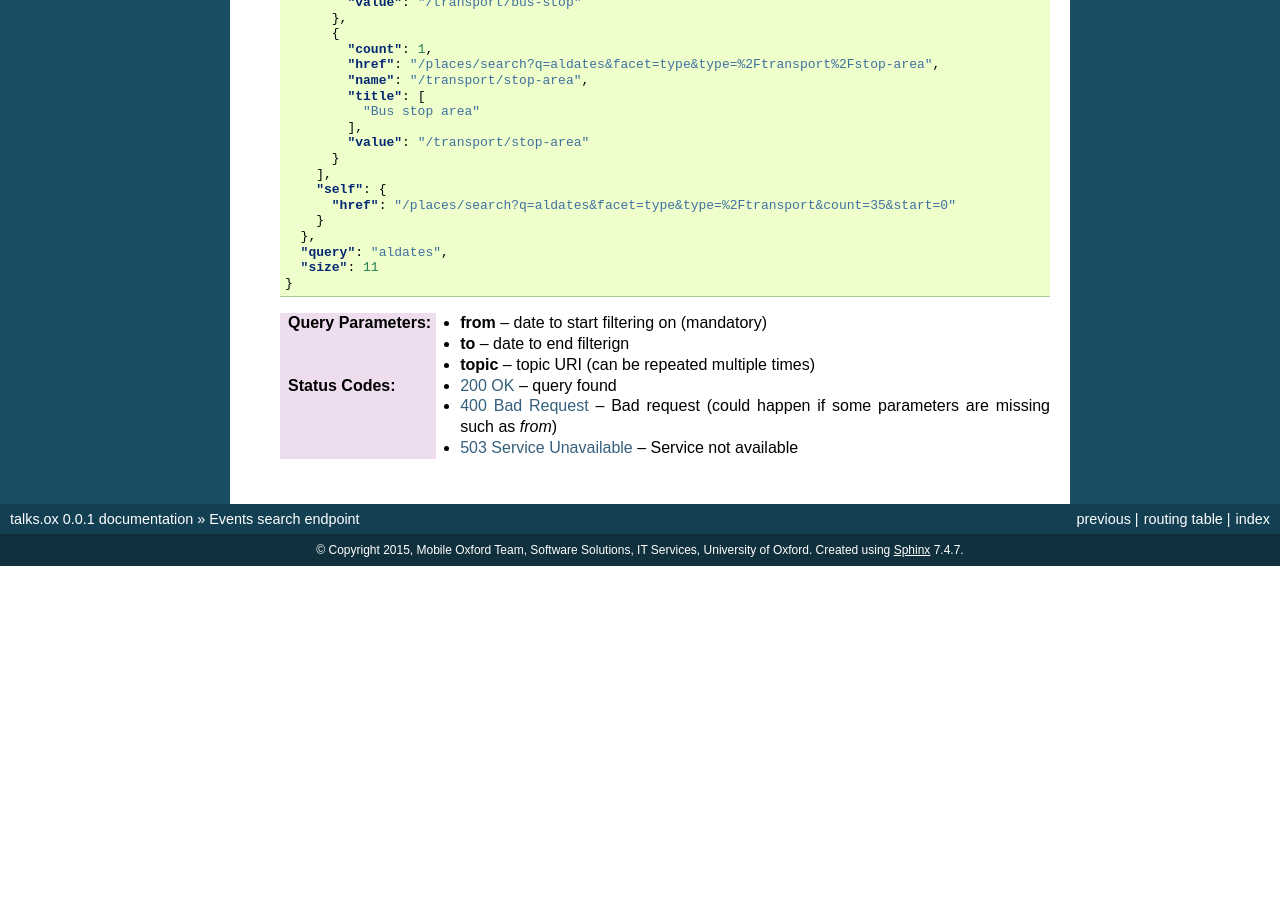
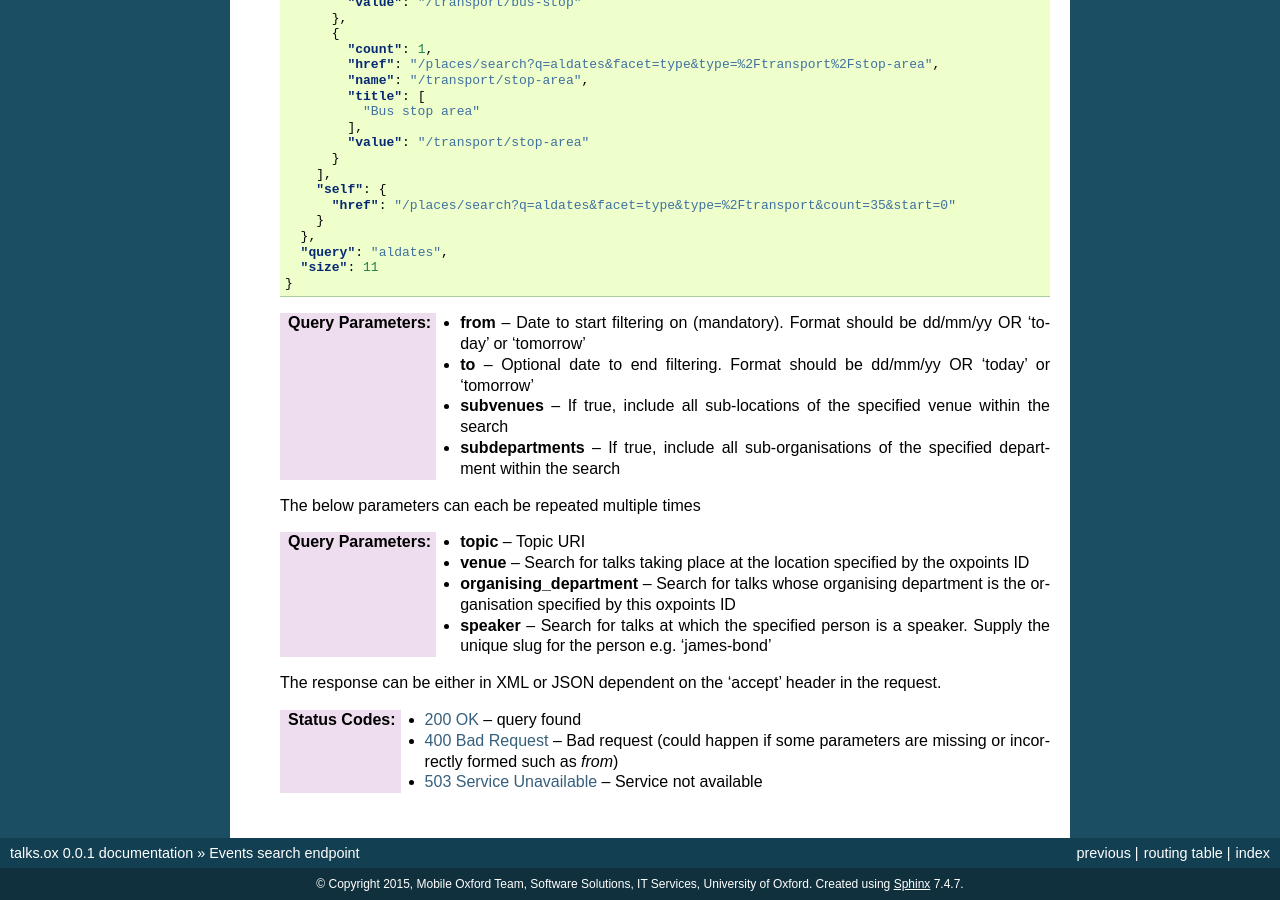
Before and after one commit to ox-it/talks.ox, a Sphinx documentation site: the page built from docs/source/http_api/endpoints/events_search.rst, in a window 1280 px wide and 900 px high, scrolled down 2256 px. Built offline with Sphinx 7.4.7, drawn with Linux system fonts in a browser that asks for light colours; before the commit the page ends 2822 px from its top, so only the background shows below that; some of the changed text lies outside the part shown.

Commit message:
Move API query documentation from comment to docs

```diff
--- a/docs/source/http_api/endpoints/events_search.rst
+++ b/docs/source/http_api/endpoints/events_search.rst
@@ -162,13 +162,28 @@ All the responses are conform to the `HAL specification <http://stateless.co/hal
           "size": 11
         }
 
-    :query from: date to start filtering on (mandatory)
+    :query from: Date to start filtering on (mandatory). Format should be dd/mm/yy OR 'today' or 'tomorrow'
     :type from: string
-    :query to: date to end filterign
+    :query to: Optional date to end filtering. Format should be dd/mm/yy OR 'today' or 'tomorrow'
     :type to: string
-    :query topic: topic URI (can be repeated multiple times)
+    :query subvenues: If true, include all sub-locations of the specified venue within the search
+    :type subvenues: boolean
+    :query subdepartments: If true, include all sub-organisations of the specified department within the search
+    :type subdepartments: boolean
+
+    The below parameters can each be repeated multiple times
+
+    :query topic: Topic URI
     :type topic: string
+    :query venue: Search for talks taking place at the location specified by the oxpoints ID
+    :type venue: string
+    :query organising_department: Search for talks whose organising department is the organisation specified by this oxpoints ID
+    :type organising_department: string
+    :query speaker: Search for talks at which the specified person is a speaker. Supply the unique slug for the person e.g. 'james-bond'
+    :type speaker: string
+
+    The response can be either in XML or JSON dependent on the 'accept' header in the request.
 
     :statuscode 200: query found
-    :statuscode 400: Bad request (could happen if some parameters are missing such as `from`)
+    :statuscode 400: Bad request (could happen if some parameters are missing or incorrectly formed such as `from`)
     :statuscode 503: Service not available
```
Also changed, not shown: other parts of docs/source/http_api/endpoints/events_search.rst (+1 -1 lines), 1 other file.
